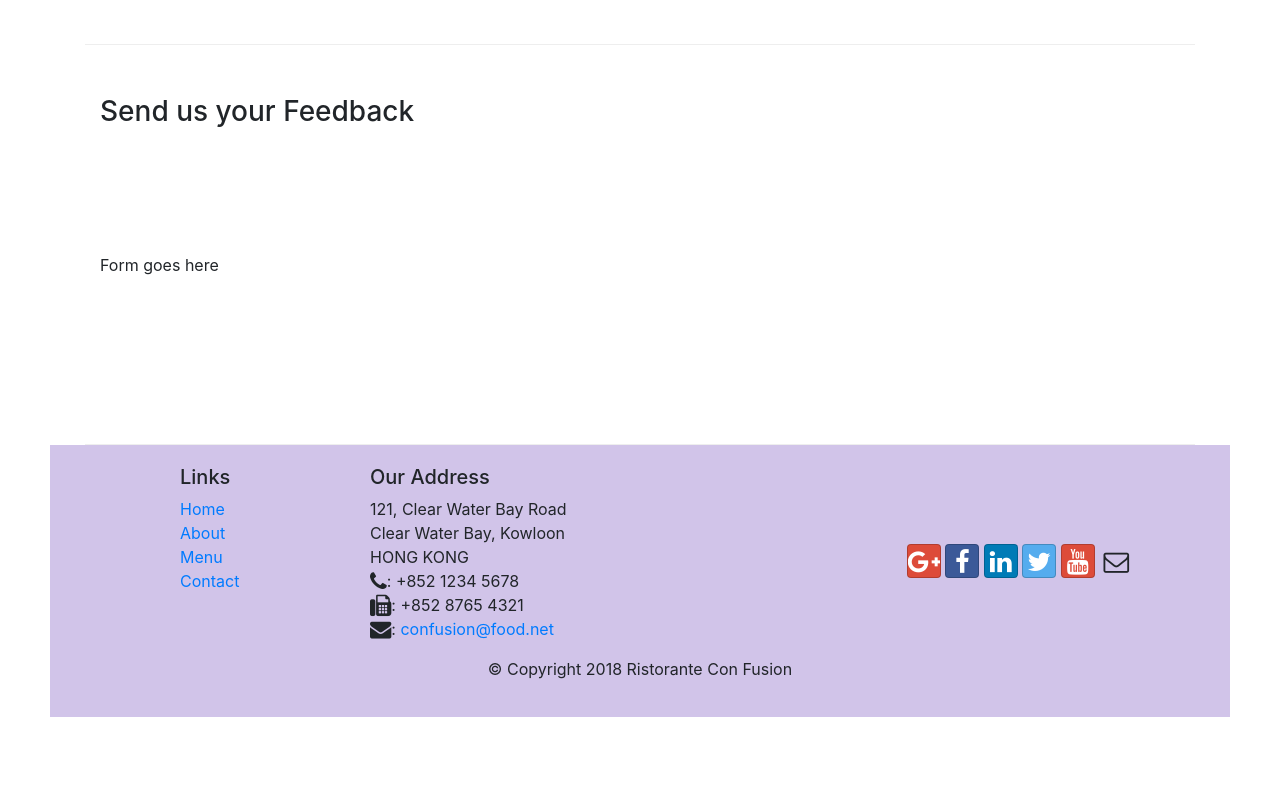
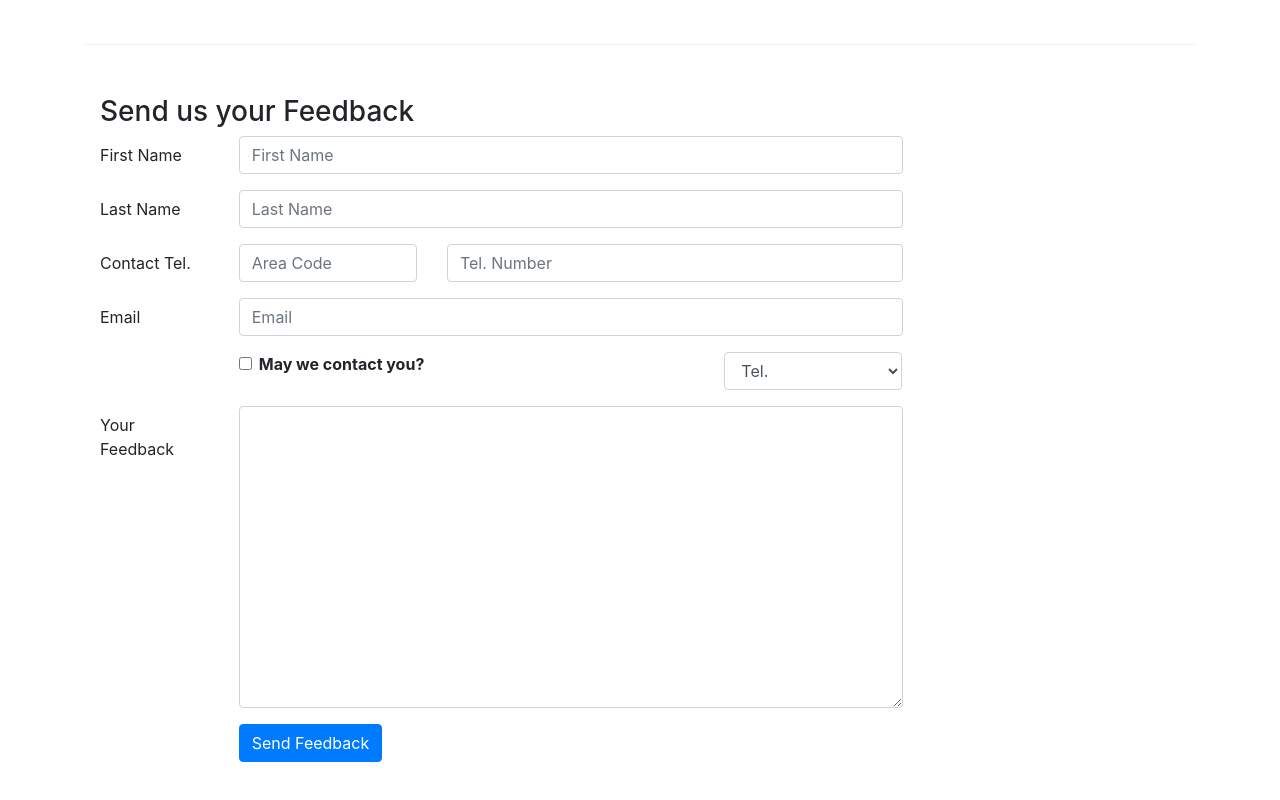
Before and after one commit to pavlobu/bs4-course, a website: page contactus.html in a window 1280 px wide. Shown: the part 820-1620 px from the top of the page. Before the commit the page ends 1587 px from the top, so only its background shows below. Drawn offline with nearby package versions, Linux system fonts and the light colour scheme.

Commit message:
forms added

```diff
--- a/contactus.html
+++ b/contactus.html
@@ -92,7 +92,71 @@
               <h3>Send us your Feedback</h3>
            </div>
             <div class="col-12 col-md-9">
-                Form goes here
+                <form>
+                    <div class="form-group row">
+                        <label for="firstname" class="col-md-2 col-form-label">First Name</label>
+                        <div class="col-md-10">
+                            <input type="text" class="form-control" id="firstname" name="firstname"
+                                placeholder="First Name" >
+                        </div>
+                    </div>
+                    <div class="form-group row">
+                        <label for="lastname" class="col-md-2 col-form-label">Last Name</label>
+                        <div class="col-md-10">
+                            <input type="text" class="form-control" id="lastname" name="lastname"
+                                placeholder="Last Name" >
+                        </div>
+                    </div>
+                    <div class="form-group row">
+                        <label for="telnum" class="col-12 col-md-2 col-form-label">Contact Tel.</label>
+                        <div class="col-5 col-md-3">
+                            <input type="text" class="form-control" id="areacode" name="areacode"
+                                placeholder="Area Code" >
+                        </div>
+                        <div class="col-7 col-md-7">
+                            <input type="tel" class="form-control" id="telnum" name="telnum"
+                                placeholder="Tel. Number" >
+                        </div>
+                    </div>
+                    <div class="form-group row">
+                        <label for="emailid" class="col-md-2 col-form-label">Email</label>
+                        <div class="col-md-10">
+                            <input type="email" class="form-control" id="emailid" name="emailid"
+                                placeholder="Email" >
+                        </div>
+                    </div>
+                    <div class="form-group row">
+                        <div class="col-md-6 offset-md-2">
+                            <div class="form-check">
+                                <input type="checkbox" class="form-check-input"
+                                   name="approve" id="approve" value="">
+                                <label class="form-check-label" for="approve">
+                                    <strong>May we contact you?</strong>
+                                </label>
+                            </div>
+                        </div>
+                        <div class="col-md-3 offset-md-1">
+                            <select class="form-control">
+                                <option>Tel.</option>
+                                <option>Email</option>
+                            </select>
+                        </div>
+                    </div>
+                    <div class="form-group row">
+                        <label for="feedback" class="col-md-2 col-form-label">Your Feedback</label>
+                        <div class="col-md-10">
+                            <textarea class="form-control" id="feedback" name="feedback"
+                                rows="12"></textarea>
+                        </div>
+                    </div>
+                    <div class="form-group row">
+                        <div class="offset-md-2 col-md-10">
+                            <button type="submit" class="btn btn-primary">
+                                Send Feedback
+                            </button>
+                        </div>
+                    </div>
+                </form>
             </div>
              <div class="col-12 col-md">
             </div>
--- a/css/styles.css
+++ b/css/styles.css
@@ -1,5 +1,5 @@
 body {
-    padding: 50px; /* for navigation bar */
+    padding-top: 50px; /* for navigation bar */
     z-index: 0;
 }
 
```
